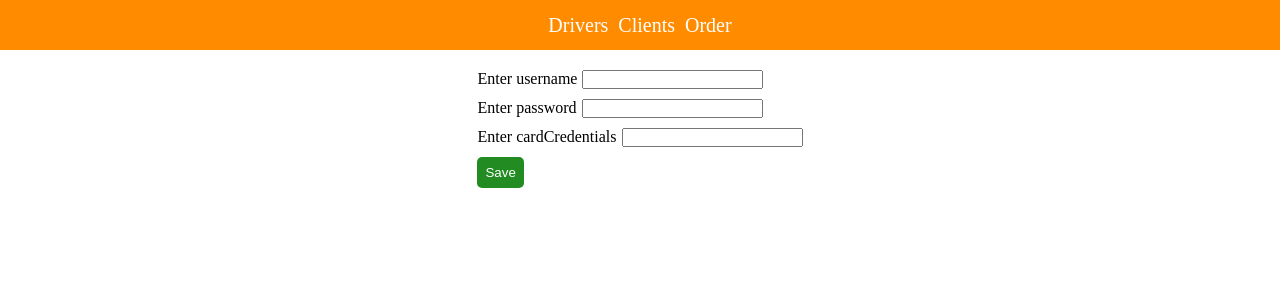
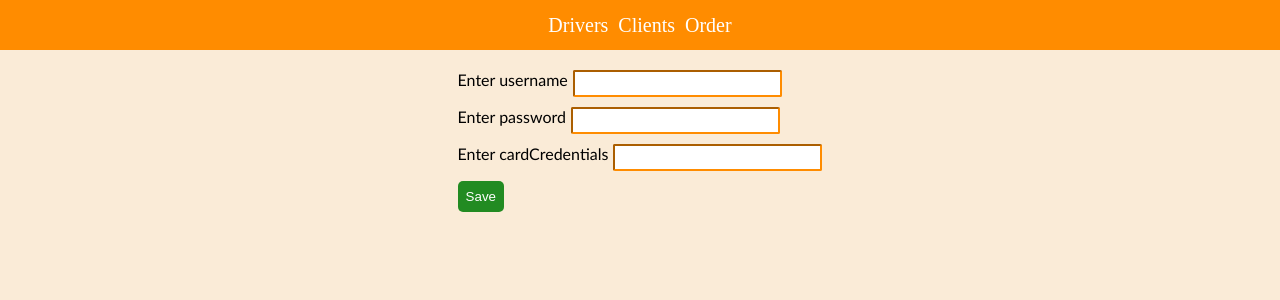
Before and after one commit to SasunHakobyan/driver_app, a React (Create React App) app in the folder frontend/: page /editClient/1 in a window 1280 px wide. Shown: the top 300 px of the page. Built offline with nearby package versions, Linux system fonts and the light colour scheme; no server answers.

Commit message:
design changes

```diff
--- a/frontend/src/App.css
+++ b/frontend/src/App.css
@@ -2,6 +2,11 @@
     margin: 0;
     padding: 0;
     box-sizing: border-box;
+}
+
+.app-wrapper {
+    height: 100vh;
+    background-color: antiquewhite;
 }
 
 .app-wrapper-content {
--- a/frontend/src/App.js
+++ b/frontend/src/App.js
@@ -2,12 +2,12 @@ import './App.css';
 import {BrowserRouter, Route, Routes} from "react-router-dom";
 import NavBar from "./components/NavBar/NavBar";
 import ClientListApi from "./components/ClientList/ClientListApi";
-import DriverApi from "./components/DriverList/DriverApi";
+import DriverListApi from "./components/DriverList/DriverListApi";
 import EditClient from "./components/EditClient/EditClient";
 import EditDriver from "./components/EditDriver/EditDriver";
+import {useState} from "react";
 
 function App() {
-
     return (
         <BrowserRouter>
             <div className="App">
@@ -15,10 +15,10 @@ function App() {
                     <NavBar />
                     <div className="app-wrapper-content">
                         <Routes>
-                            <Route path='/drivers' element={<DriverApi />}/>
+                            <Route path='/drivers' element={<DriverListApi />}/>
+                            <Route path='/editDriver/:driverId' element={<EditDriver />} />
                             <Route path='/clients' element={<ClientListApi />} />
                             <Route path='/editClient/:clientId' element={<EditClient />} />
-                            <Route path='/editDriver/:driverId' element={<EditDriver />} />
                         </Routes>
                     </div>
                 </div>
--- a/frontend/src/components/ClientList/ClientList.jsx
+++ b/frontend/src/components/ClientList/ClientList.jsx
@@ -14,7 +14,7 @@ function ClientList(props) {
     return (
         <div className={classes.clientsListContainer}>
             <h2>Clients</h2>
-            <Form fields={fields} actionType='add' formData={props.clients.newClient} saveData={props.addClient} onNewDataChange={props.onNewDataChange} />
+            <Form fields={fields} actionType='add' formData={props.clients.clientFormData} saveData={props.addClient} onNewDataChange={props.onNewDataChange} />
             <table className={classes.clientsData}>
                 <thead>
                 <tr>
--- a/frontend/src/components/ClientList/ClientListApi.jsx
+++ b/frontend/src/components/ClientList/ClientListApi.jsx
@@ -1,14 +1,10 @@
 import React, {useEffect, useState} from 'react';
 import ClientList from "./ClientList";
 
-const ClientListApi = () => {
+const ClientListApi = (props) => {
 
     const initialState = {
-        newClient: {
-            username: '',
-            password: '',
-            cardCredentials: ''
-        },
+        clientFormData: {},
         allClients: []
     }
 
@@ -21,11 +17,7 @@ const ClientListApi = () => {
 
             const newState = {
                 ...clients,
-                newClient: {
-                    username: '',
-                    password: '',
-                    cardCredentials: ''
-                },
+                clientFormData: {},
                 allClients: clientData.data.clients
             };
 
@@ -35,24 +27,20 @@ const ClientListApi = () => {
         }
     }
 
-    useEffect(() => {
-        fetchClients();
-    }, []);
-
     const onNewDataChange = (fieldName, value) => {
         const newState = {
             ...clients,
-            newClient: {
-                ...clients.newClient
+            clientFormData: {
+                ...clients.clientFormData
             }
         }
 
-        newState.newClient[fieldName] = value;
+        newState.clientFormData[fieldName] = value;
         setClients(newState);
     }
 
     const addClient = async () => {
-        const newClient = {...clients.newClient};
+        const newClient = {...clients.clientFormData};
 
         try {
             const response = await fetch('http://localhost:5500/api/clients/addClient', {
@@ -76,11 +64,15 @@ const ClientListApi = () => {
                 body: JSON.stringify({clientId: clientId})
             });
 
-            await fetchClients()
+            await fetchClients();
         } catch (err) {
             console.log(err);
         }
     }
+
+    useEffect(() => {
+        fetchClients();
+    }, []);
 
     return (
         <ClientList
--- a/frontend/src/components/DriverList/DriverList.jsx
+++ b/frontend/src/components/DriverList/DriverList.jsx
@@ -4,6 +4,7 @@ import classes from './DriverList.module.css';
 import Form from "../Form/Form";
 
 function DriverList(props) {
+
     const fields = [
         {fieldName: 'username'},
         {fieldName: 'password'},
@@ -14,7 +15,7 @@ function DriverList(props) {
     return (
         <div className={classes.driversListContainer}>
             <h2>Drivers</h2>
-            <Form fields={fields} actionType='add' formData={props.drivers.newDriver} saveData={props.addDriver} onNewDataChange={props.onNewDataChange} />
+            <Form fields={fields} actionType='add' formData={props.drivers.driverFormData} saveData={props.addDriver} onNewDataChange={props.onNewDataChange} />
             <table className={classes.driversData}>
                 <thead>
                 <tr>
--- a/frontend/src/components/DriverList/DriverApi.jsx
+++ b/frontend/src/components/DriverList/DriverListApi.jsx
@@ -1,15 +1,10 @@
 import React, {useEffect, useState} from 'react';
 import DriverList from "./DriverList";
 
-const DriverApi = () => {
+const DriverListApi = (props) => {
 
     const initialState = {
-        newDriver: {
-            username: '',
-            password: '',
-            tariff: '',
-            rating: ''
-        },
+        driverFormData: {},
         allDrivers: []
     }
 
@@ -22,12 +17,7 @@ const DriverApi = () => {
 
             const newState = {
                 ...drivers,
-                newDriver: {
-                    username: '',
-                    password: '',
-                    tariff: '',
-                    rating: ''
-                },
+                driverFormData: {},
                 allDrivers: driversData.data.drivers
             }
 
@@ -38,24 +28,20 @@ const DriverApi = () => {
         }
     }
 
-    useEffect(() => {
-        fetchDrivers();
-    }, []);
-
     const onNewDataChange = (fieldName, value) => {
         const newState = {
             ...drivers,
-            newDriver: {
-                ...drivers.newDriver
+            driverFormData: {
+                ...drivers.driverFormData
             }
         }
 
-        newState.newDriver[fieldName] = value;
+        newState.driverFormData[fieldName] = value;
         setDrivers(newState);
     }
 
     const addDriver = async () => {
-        const newDriver = {...drivers.newDriver};
+        const newDriver = {...drivers.driverFormData};
 
         try {
             const response = await fetch('http://localhost:5500/api/drivers/addDriver', {
@@ -84,6 +70,10 @@ const DriverApi = () => {
         }
     }
 
+    useEffect(() => {
+        fetchDrivers();
+    }, []);
+
     return (
         <DriverList
             drivers={drivers}
@@ -94,4 +84,4 @@ const DriverApi = () => {
     );
 };
 
-export default DriverApi;
+export default DriverListApi;
--- a/frontend/src/components/Form/Form.jsx
+++ b/frontend/src/components/Form/Form.jsx
@@ -6,7 +6,7 @@ const Form = (props) => {
     const formFields = props.fields.map(field => {
         return (
             <div className={classes.inputBlock}>
-                Enter {field.fieldName}
+                <div className={classes.fieldText}>Enter {field.fieldName}</div>
                 <input value={props.formData[field.fieldName]} onChange={e => props.onNewDataChange(field.fieldName, e.target.value)} type='text' />
             </div>
         );
--- a/frontend/src/components/Form/Form.module.css
+++ b/frontend/src/components/Form/Form.module.css
@@ -1,9 +1,21 @@
 .inputBlock {
     margin: 10px 0;
+    display: flex;
+    flex-direction: row;
 }
 
 .inputBlock input {
     margin-left: 5px;
+    padding: 2px;
+    font-size: 16px;
+    border-radius: 2px;
+    outline: none;
+    border-color: darkorange;
+    font-family: Calibri, sans-serif;
+}
+
+.fieldText {
+    font-family: Calibri, sans-serif;
 }
 
 .btnSuccess {
--- a/frontend/src/components/NavBar/NavBar.jsx
+++ b/frontend/src/components/NavBar/NavBar.jsx
@@ -3,16 +3,24 @@ import classes from './NavBar.module.css';
 import {NavLink} from "react-router-dom";
 
 const NavBar = (props) => {
+    const activeStyle = ({isActive}) => {
+        const activeStyle = {
+            borderBottom: '2px solid antiquewhite'
+        }
+
+        return isActive ? activeStyle : undefined
+    }
+
     return (
         <div className={classes.header}>
             <div className={classes.navItem}>
-                <NavLink className={classes.navLink} to='/drivers'>Drivers</NavLink>
+                <NavLink style={activeStyle} className={classes.navLink} to='/drivers'>Drivers</NavLink>
             </div>
             <div className={classes.navItem}>
-                <NavLink className={classes.navLink} to='/clients'>Clients</NavLink>
+                <NavLink style={activeStyle} className={classes.navLink} to='/clients'>Clients</NavLink>
             </div>
             <div className={classes.navItem}>
-                <NavLink className={classes.navLink} to='order'>Order</NavLink>
+                <NavLink style={activeStyle} className={classes.navLink} to='order'>Order</NavLink>
             </div>
         </div>
     );
--- a/frontend/src/components/NavBar/NavBar.module.css
+++ b/frontend/src/components/NavBar/NavBar.module.css
@@ -16,3 +16,7 @@
     color: white;
     text-decoration: none;
 }
+
+.activeLink {
+    border-bottom: 2px solid antiquewhite;
+}
```
Also changed, not shown: frontend/src/components/Modal/Modal.jsx (deleted, +0 -11 lines).
